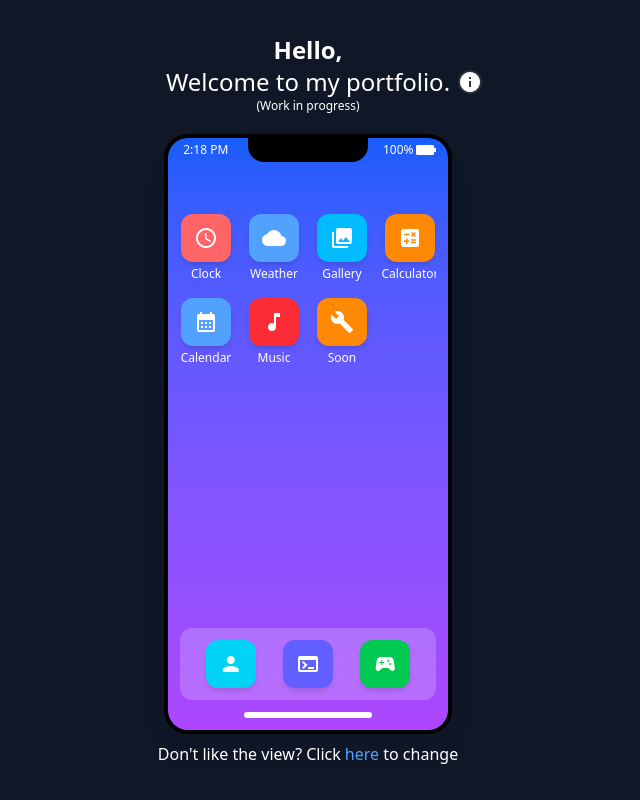
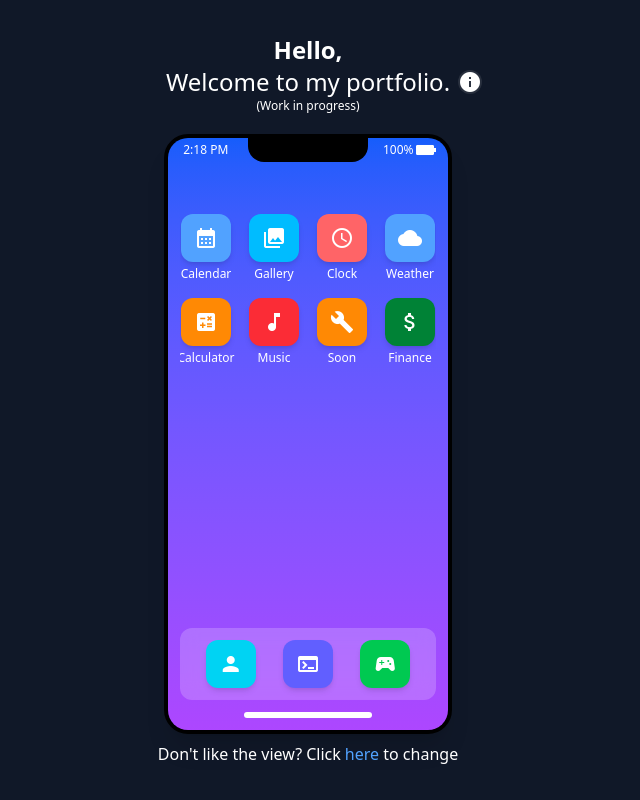
Before and after one commit to csrountree0/Colby-Rountree-Portfolio, a React (Vite) app: page / in a window 1280 px wide. Shown: the whole page, without its empty margins (332-972 px from the left). Built offline with nearby package versions, Linux system fonts and the light colour scheme.

Commit message:
added Finance folder

```diff
--- a/src/App.jsx
+++ b/src/App.jsx
@@ -95,16 +95,19 @@ function App() {
                                     {/* App Grid */}
                                     <div className="grid grid-cols-4 gap-4">
                                         {/* Apps */}
+                                        <AppIcon name="Calendar" color="bg-blue-400" letter="calendar_month" icon={true} onClick={() => setCurrentPage("Calendar")}/>
+                                        <AppIcon name="Gallery" color="bg-sky-400" letter="photo_library" icon={true} onClick={() => {setCurrentPage("Gallery");}}/>
+
                                         <AppIcon name="Clock" color="bg-red-400" letter="schedule" icon={true} onClick={() => setCurrentPage("Clock")}/>
                                         <AppIcon name="Weather" color="bg-blue-400" letter="cloud" icon={true} onClick={() => setCurrentPage("Weather")}/>
 
-                                        <AppIcon name="Gallery" color="bg-sky-400" letter="photo_library" icon={true} onClick={(e) => {e.stopPropagation(); setCurrentPage("Gallery");}}/>
 
                                         <AppIcon name="Calculator" color="bg-orange-400" letter="calculate" icon={true} onClick={() => setCurrentPage("Calculator")}/>
-                                        <AppIcon name="Calendar" color="bg-blue-400" letter="calendar_month" icon={true} onClick={() => setCurrentPage("Calendar")}/>
                                         <AppIcon name="Music" color="bg-red-500" letter="music_note" icon={true} onClick={() => setCurrentPage("Music")}/>
                                         <AppIcon name="Soon" color="bg-orange-400" letter="build" icon={true} onClick={() => setCurrentPage("Soon")}/>
-                                     </div>
+                                        <Folder name="Finance" color="bg-green-700" icon={true} letter="attach_money" isOpen={openFolder === "Finance"} isDark={isAnyFolderOpen && openFolder !== "Finance"} onClick={() => toggleFolder("Finance")}> </Folder>
+
+                                    </div>
 
                                     {/* Folder Contents */}
                                     {openFolder && (
@@ -143,6 +146,7 @@ function App() {
                                         <AppIcon name="Contacts" color="bg-cyan-400" letter="person" showLabel={false} icon={true} onClick={() => setCurrentPage("Contacts")} isDark={isAnyFolderOpen}/>
                                         <Folder name="Projects" color="bg-indigo-500" letter="terminal" icon={true} showLabel={false} isOpen={openFolder === "Projects"} isDark={isAnyFolderOpen && openFolder !== "Projects"} onClick={() => toggleFolder("Projects")}/>
                                         <Folder name="Games" color="bg-green-500" letter="sports_esports" icon={true} showLabel={false} isOpen={openFolder === "Games"} isDark={isAnyFolderOpen && openFolder !== "Games"} onClick={() => toggleFolder("Games")}/>
+
                                     </div>
                                 </>
                             ) : currentPage === "Weather" ? (
```
Also changed, not shown: public/stocknewsicon.png (added).
